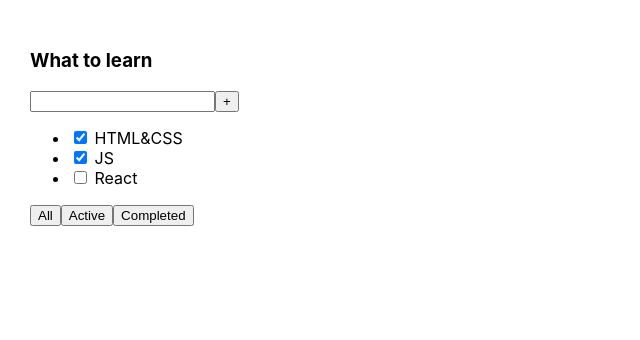
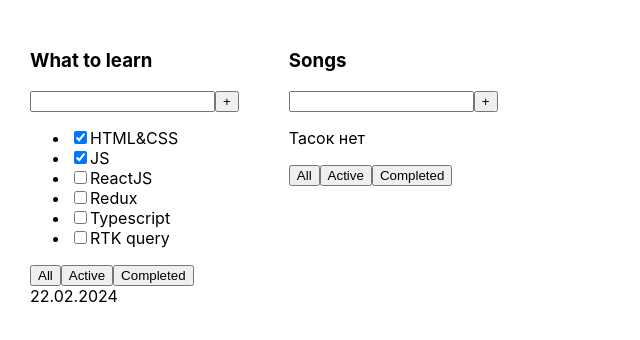
Before and after one commit to AnsarKhubiev/itincubator-todolist, a React (Create React App) app: page / in a window 1280 px wide. Shown: the top 340 px of the page, without its empty margins (0-640 px from the left). Built offline with nearby package versions, Linux system fonts and the light colour scheme.

Commit message:
added Button component

```diff
--- a/src/App.tsx
+++ b/src/App.tsx
@@ -1,26 +1,23 @@
 import React from 'react';
 import './App.css';
+import {TaskType, Todolist} from "./components/Todolist";
 
 function App() {
+
+    const task1: TaskType[] = [
+        {id: 1, title: 'HTML&CSS', isDone: true},
+        {id: 2, title: 'JS', isDone: true},
+        {id: 3, title: 'ReactJS', isDone: false},
+        {id: 4, title: 'Redux', isDone: false},
+        {id: 5, title: 'Typescript', isDone: false},
+        {id: 6, title: 'RTK query', isDone: false},
+    ]
+    const task2: TaskType[] = []
+
     return (
         <div className="App">
-            <div>
-                <h3>What to learn</h3>
-                <div>
-                    <input/>
-                    <button>+</button>
-                </div>
-                <ul>
-                    <li><input type="checkbox" checked={true}/> <span>HTML&CSS</span></li>
-                    <li><input type="checkbox" checked={true}/> <span>JS</span></li>
-                    <li><input type="checkbox" checked={false}/> <span>React</span></li>
-                </ul>
-                <div>
-                    <button>All</button>
-                    <button>Active</button>
-                    <button>Completed</button>
-                </div>
-            </div>
+            <Todolist title="What to learn" tasks={task1} date='22.02.2024'/>
+            <Todolist title="Songs" tasks={task2}/>
         </div>
     );
 }
--- /dev/null
+++ b/src/components/Button.tsx
@@ -0,0 +1,13 @@
+import React from 'react';
+
+type ButtonPropsType = {
+    title: string
+}
+
+export const Button = ({title}: ButtonPropsType) => {
+    return (
+        <button>
+            {title}
+        </button>
+    );
+};
--- /dev/null
+++ b/src/components/Todolist.tsx
@@ -0,0 +1,43 @@
+import React from 'react';
+import {Button} from "./Button";
+
+export type TaskType = {
+    id?: number,
+    title?: string,
+    isDone?: boolean
+}
+type PropsType = {
+    title: string,
+    tasks: TaskType[]
+    date?: string
+}
+
+export const Todolist = ({title, tasks, date}: PropsType) => {
+    return (
+        <div>
+            <h3>{title}</h3>
+            <div>
+                <input/>
+                <Button title={'+'}/>
+            </div>
+            {tasks.length === 0 ? (<p>Тасок нет</p>) : (
+                <ul>
+                    {tasks.map(task => {
+                        return (
+                            <li key={task.id}>
+                                <input type="checkbox" checked={task.isDone}/>
+                                <span>{task.title}</span>
+                            </li>
+                        )
+                    })}
+                </ul>
+            )}
+            <div>
+                <Button title={'All'}/>
+                <Button title={'Active'}/>
+                <Button title={'Completed'}/>
+            </div>
+            <div>{date}</div>
+        </div>
+    );
+};
```
